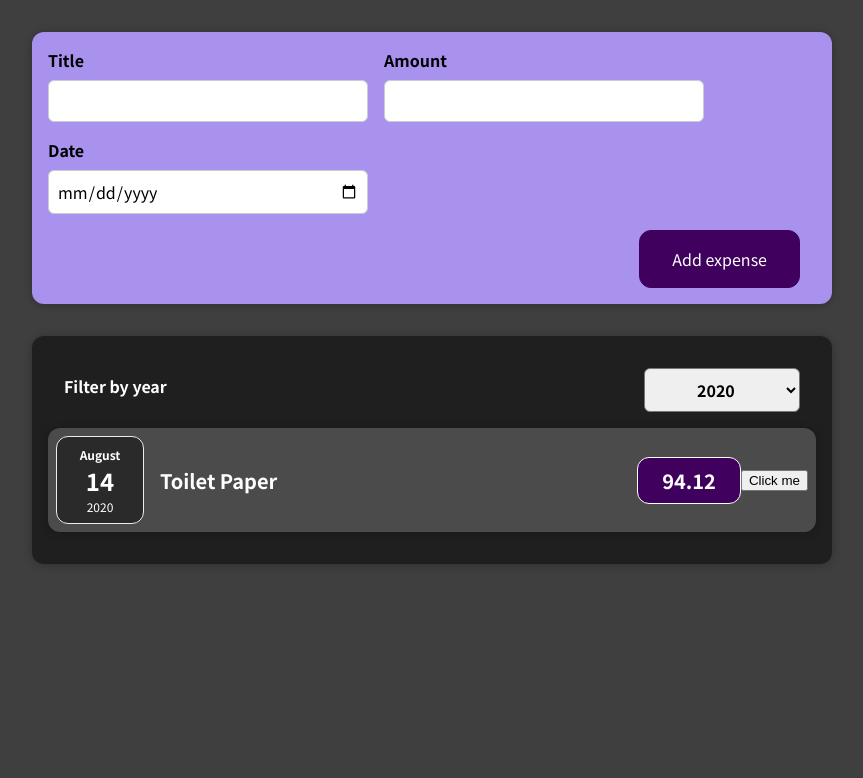
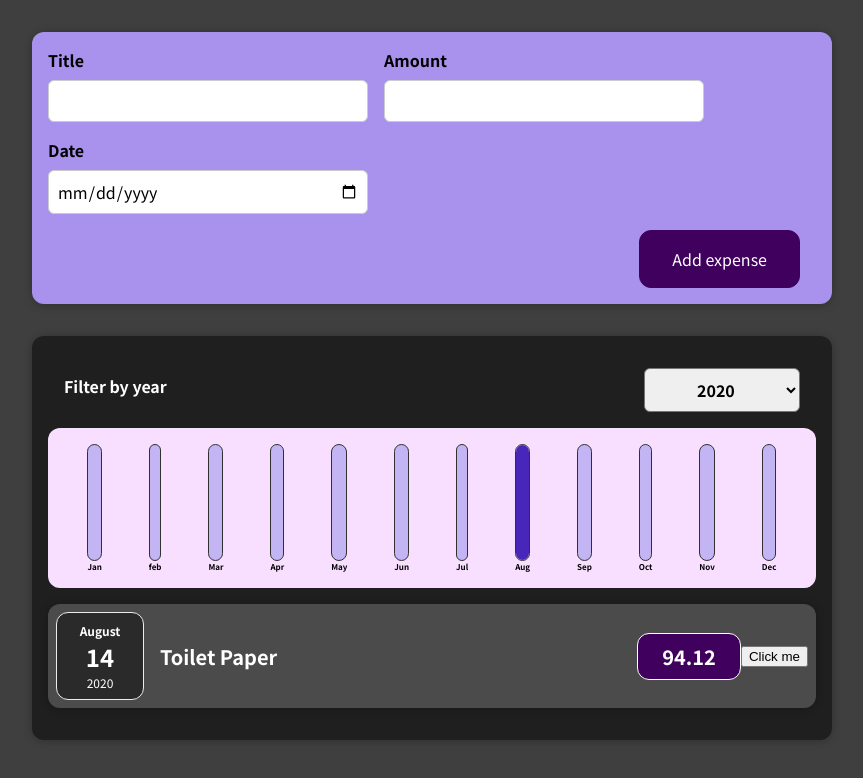
Before and after one commit to ghozlene/react-course, a React (Create React App) app: page / in a window 1280 px wide. Shown: the top 778 px of the page, without its empty margins (208-1071 px from the left). Built offline with nearby package versions, Linux system fonts and the light colour scheme.

Commit message:
finishing the expenses tracker

```diff
--- a/src/components/chart/Chart.js
+++ b/src/components/chart/Chart.js
@@ -3,13 +3,15 @@ import ChartBar from './ChartBar';
 import './Chart.css';
 
 const Chart = ({ dataPointS }) => {
+	const dataPointsValues = dataPointS.map((dataPoint) => dataPoint.value);
+	const totalMax = Math.max(...dataPointsValues);
 	return (
 		<div className='chart'>
 			{dataPointS.map((dataPoint) => (
 				<ChartBar
 					key={dataPoint.id}
 					value={dataPoint.value}
-					maxValue={null}
+					maxValue={totalMax}
 					label={dataPoint.label}
 				/>
 			))}
--- a/src/components/chart/ChartBar.js
+++ b/src/components/chart/ChartBar.js
@@ -1,6 +1,6 @@
 import React from 'react';
 import './ChartBar.css';
-const ChartBar = ({ key, value, maxValue, label }) => {
+const ChartBar = ({ value, maxValue, label }) => {
 	let barFillHeight = '0%';
 
 	if (maxValue > 0) {
@@ -12,8 +12,8 @@ const ChartBar = ({ key, value, maxValue, label }) => {
 				<div
 					className='chart-bar__fill'
 					style={{ height: barFillHeight }}></div>
-				<div className='chart-bar__label'>{label}</div>
 			</div>
+			<div className='chart-bar__label'>{label}</div>
 		</div>
 	);
 };
--- a/src/components/expenses/Expenses.js
+++ b/src/components/expenses/Expenses.js
@@ -1,6 +1,7 @@
 import React, { useState } from 'react';
 import './Expenses.css';
 import ExpenseList from './ExpenseList';
+import ExpensesChart from './ExpensesChart';
 import ExpensesFilter from './ExpenseFilter';
 import Card from '../ui/Card';
 const Expenses = ({ expenses }) => {
@@ -19,6 +20,7 @@ const Expenses = ({ expenses }) => {
 				selected={filteredYear}
 				onChangeFilter={filterChangeHandler}
 			/>
+			<ExpensesChart expenses={filterExpenses} />
 			<ExpenseList filterExpenses={filterExpenses} />
 		</Card>
 	);
--- /dev/null
+++ b/src/components/expenses/ExpensesChart.js
@@ -0,0 +1,33 @@
+import React from 'react';
+import Chart from '../chart/Chart';
+
+const ExpensesChart = ({ expenses }) => {
+	const chartDataPoints = [
+		{ id: 1, label: 'Jan', value: 0 },
+		{ id: 2, label: 'feb', value: 0 },
+
+		{ id: 3, label: 'Mar', value: 0 },
+		{ id: 4, label: 'Apr', value: 0 },
+		{ id: 5, label: 'May', value: 0 },
+
+		{ id: 6, label: 'Jun', value: 0 },
+		{ id: 7, label: 'Jul', value: 0 },
+		{ id: 8, label: 'Aug', value: 0 },
+		{ id: 9, label: 'Sep', value: 0 },
+		{ id: 10, label: 'Oct', value: 0 },
+		{ id: 11, label: 'Nov', value: 0 },
+		{ id: 12, label: 'Dec', value: 0 },
+	];
+
+	for (const expense of expenses) {
+		const expenseMonth = expense.date.getMonth();
+		chartDataPoints[expenseMonth].value += expense.amount;
+	}
+	return (
+		<div>
+			<Chart dataPointS={chartDataPoints} />
+		</div>
+	);
+};
+
+export default ExpensesChart;
```
